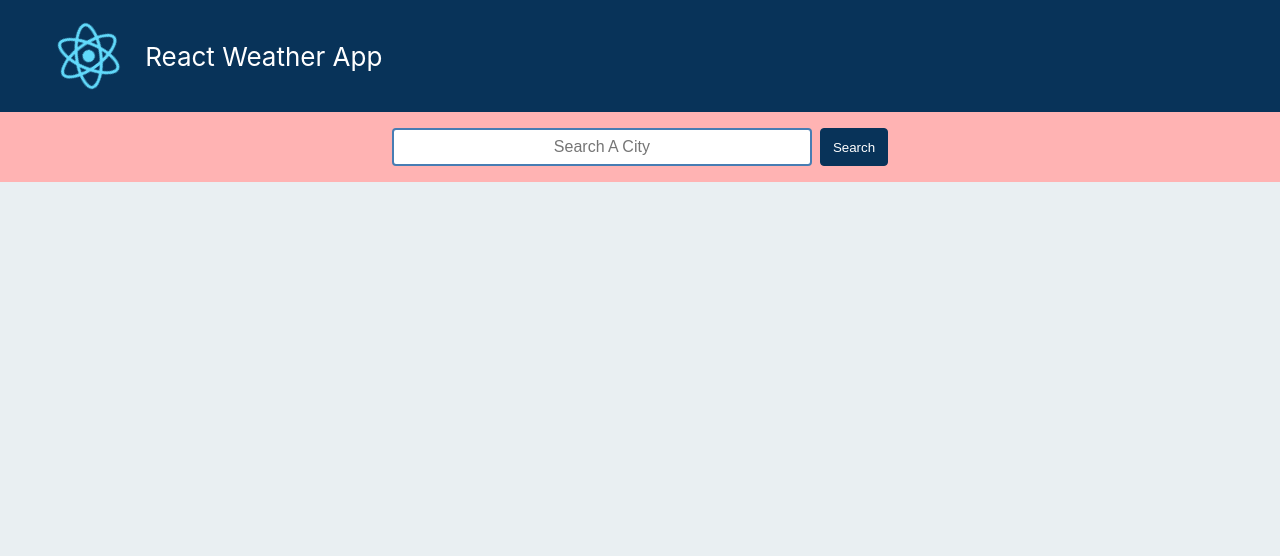
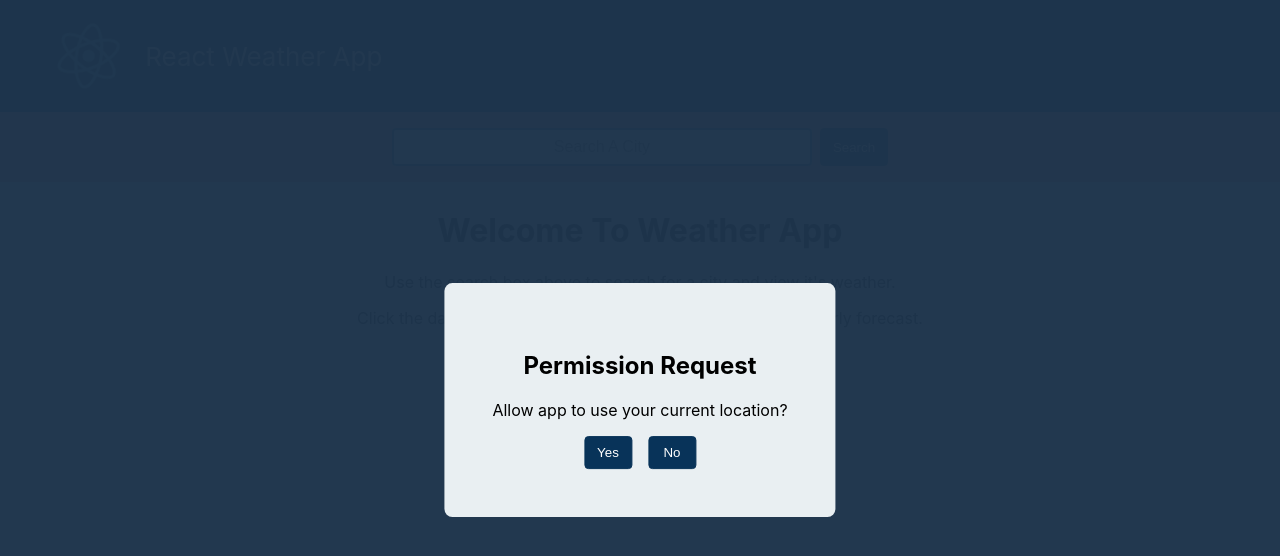
Before and after one commit to bata0020/mad9135-a2-react-routing, a React (Create React App) app: page / in a window 1280 px wide. Shown: the top 556 px of the page. Built offline with nearby package versions, Linux system fonts and the light colour scheme.

Commit message:
Add modal for user location coords

```diff
--- a/public/index.html
+++ b/public/index.html
@@ -29,6 +29,7 @@
   <body>
     <noscript>You need to enable JavaScript to run this app.</noscript>
     <div id="root"></div>
+    <div id="portal"></div>
     <!--
       This HTML file is a template.
       If you open it directly in the browser, you will see an empty page.
--- a/src/App.js
+++ b/src/App.js
@@ -1,12 +1,40 @@
+import { useState } from "react";
 import Header from "./components/Header/Header";
 import SearchBar from "./components/SearchBar/SearchBar";
+import Modal from "./components/Modal/Modal";
 import "./App.css";
 
 function App() {
+  const [isOpen, setIsOpen] = useState(true);
+  const [userLoc, setUserLoc] = useState();
+
+  function isClose() {
+    setIsOpen(false);
+  }
+
+  function passUserLoc(location) {
+    console.log(location);
+    setUserLoc(location);
+  }
+
   return (
     <div className="App">
+      <Modal open={isOpen} close={isClose} passLocation={passUserLoc} />
       <Header />
-      <SearchBar />
+      <SearchBar userCoordinates={userLoc} />
+      <div className="welcome">
+        <h1>Welcome To Weather App</h1>
+        <p>
+          Use the search box above to search for a city and view it's weather.
+        </p>
+        <p>
+          Click the daily or hourly links to view the location's daily or hourly
+          forecast.
+        </p>
+      </div>
+      <div className="weather-location">
+        <h2>Your current location's weather.</h2>
+      </div>
     </div>
   );
 }
--- /dev/null
+++ b/src/components/Modal/Modal.js
@@ -0,0 +1,67 @@
+import React, { useEffect, useState } from "react";
+import ReactDOM from "react-dom";
+import "./modal.css";
+
+function Modal({ open, children, close, passLocation }) {
+  const [isClicked, setIsClicked] = useState(false);
+
+  function handleYes(ev) {
+    setIsClicked(true);
+  }
+
+  function handleNo(ev) {
+    passLocation({
+      lat: 45.35,
+      lon: -75.76,
+    });
+  }
+
+  useEffect(() => {
+    if (isClicked) {
+      navigator.geolocation.getCurrentPosition((position) => {
+        passLocation({
+          lat: position.coords.latitude,
+          lon: position.coords.longitude,
+        });
+      });
+    }
+  }, [isClicked]);
+
+  if (!open) {
+    return null;
+  } else {
+    return ReactDOM.createPortal(
+      <>
+        <div className="overlay">
+          <div className="box-style">
+            <h2>Permission Request</h2>
+            <p>Allow app to use your current location?</p>
+            <div className="flex-btn">
+              <button
+                className="yesBtn"
+                onClick={() => {
+                  close();
+                  handleYes();
+                }}
+              >
+                Yes
+              </button>
+              <button
+                className="noBtn"
+                onClick={() => {
+                  close();
+                  handleNo();
+                }}
+              >
+                No
+              </button>
+            </div>
+          </div>
+        </div>
+      </>,
+      document.getElementById("portal")
+    );
+  }
+}
+
+export default Modal;
--- /dev/null
+++ b/src/components/Modal/modal.css
@@ -0,0 +1,40 @@
+.overlay {
+  position: fixed;
+  top: 0;
+  right: 0;
+  bottom: 0;
+  left: 0;
+  background-color: rgba(30, 53, 76, 98%);
+  z-index: 1000;
+}
+
+.box-style {
+  position: fixed;
+  top: 50%;
+  left: 50%;
+  transform: translate(-50%, -50%);
+  background-color: #E9EFF2;
+  z-index: 1000;
+  border-radius: 0.5rem;
+  padding: 3rem;
+  text-align: center;
+}
+
+.flex-btn {
+  display: flex;
+  gap: 1rem;
+  text-align: center;
+  align-items: center;
+  justify-content: center;
+
+}
+
+.yesBtn, .noBtn {
+  border: 0.075rem solid #083359;
+  border-radius: 0.25rem;
+  background-color: #083359;
+  color: #fff;
+  cursor: pointer;
+  padding: 0.5rem;
+  width: 3rem;
+}
--- a/src/components/SearchBar/SearchBar.js
+++ b/src/components/SearchBar/SearchBar.js
@@ -3,7 +3,7 @@ import useLocalStorage from "../../hooks/useLocalStorage";
 import Loader from "../Loader/Loader";
 import "./searchBar.css";
 
-function SearchBar() {
+function SearchBar({ userCoordinates }) {
   const BASE_URL_LOCATION = "https://us1.locationiq.com/v1";
   const API_TOKEN_LOCATION = "pk.064263178d94fcd2479cae110ac3e880";
 
@@ -31,10 +31,18 @@ function SearchBar() {
 
   useEffect(() => {
     if (search) {
-      isLoading(true);
+      setIsLoading(true);
       fetchLocation(search);
     }
   }, [search]);
+
+  useEffect(() => {
+    if (userCoordinates === undefined) return;
+    if (Object.keys(userCoordinates).length) {
+      setLat(userCoordinates.lat);
+      setLon(userCoordinates.lon);
+    }
+  }, [userCoordinates]);
 
   async function fetchLocation(location) {
     await fetch(
```
